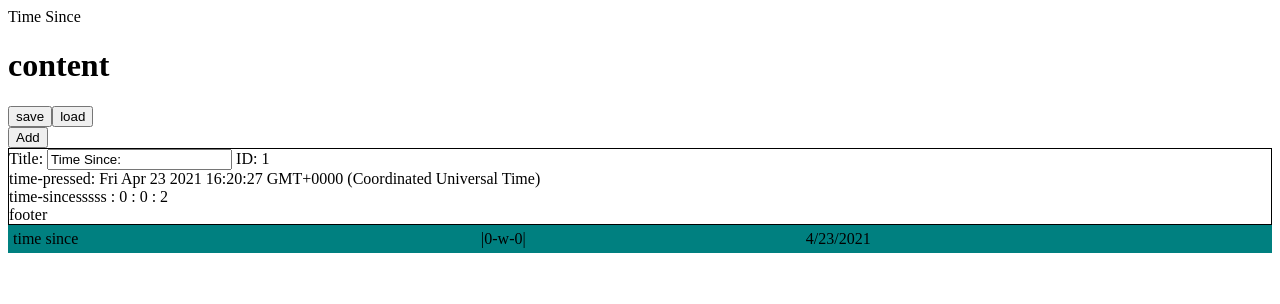
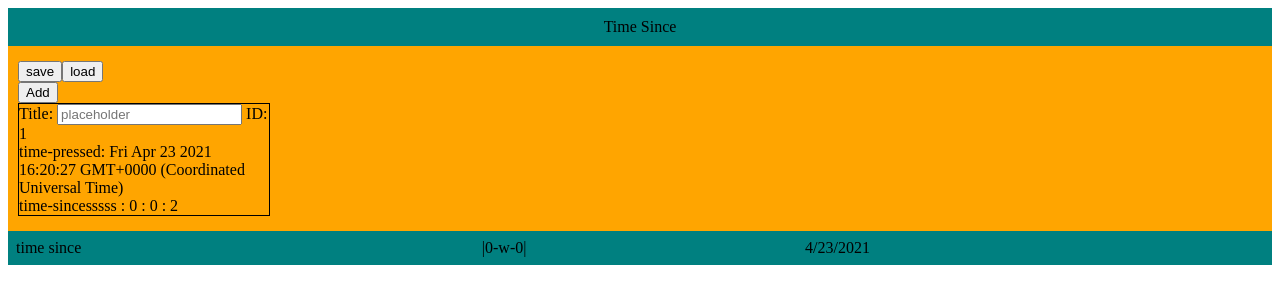
Before and after one commit to heinzja/angular-time-since, an Angular app: page / in a window 1280 px wide. Both pictures are taken after a click on the button "Add". Shown: the top 304 px of the page. Built offline with nearby package versions, Linux system fonts and the light colour scheme.

Commit message:
5 files modified

```diff
--- a/src/app/app.component.html
+++ b/src/app/app.component.html
@@ -1,18 +1,16 @@
-<div>Time Since</div>
-<div>
-  <h1>content</h1>
-  <div>
+<div id="root">
+  <div id="header">Time Since</div>
+  <div id="content">
     <button>save</button>
     <button>load</button>
     <br />
     <button (click)="onAddNewTime()">Add</button>
+    <br />
+    <div>
       <div *ngFor="let item of item_list | keyvalue">
         <div>
-        <app-time-since-now
-          [id]="item.key"
-          [data]="item.value"
-          (updated_data)="this.onDataUpdate($event)"
-        ></app-time-since-now>
+          <app-time-since-now [id]="item.key" [data]="item.value" (updated_data)="this.onDataUpdate($event)">
+          </app-time-since-now>
         </div>
       </div>
     </div>
@@ -26,3 +24,4 @@
       </tr>
     </table>
   </div>
+</div>
--- a/src/app/app.component.scss
+++ b/src/app/app.component.scss
@@ -2,12 +2,25 @@ p {
   font-family: Lato;
 }
 
+#root {
+  background: orange;
+}
+
 #header {
+  text-align: center;
+  outline: 3px black;
+  margin-bottom: 5px;
+  padding: 10px;
   background: teal;
 }
 
+#content {
+  padding: 10px;
+}
+
 #footer {
-  outline: 1em black;
-  padding: 2px;
+  outline: 3px black;
+  margin-top: 5px;
+  padding: 5px;
   background: teal;
 }
--- a/src/app/app.component.ts
+++ b/src/app/app.component.ts
@@ -28,7 +28,7 @@ export class AppComponent {
     this.num_items++;
     const time = this.time_now;
     this.item_list[this.num_items] = {
-      title: "Time Since: ",
+      title: "",
       id: this.num_items,
       time_pressed: time
     };
--- a/src/app/time-since-now/time-since-now.component.html
+++ b/src/app/time-since-now/time-since-now.component.html
@@ -1,21 +1,21 @@
 <div class="parent">
-  <div>
+  <div id="header">
     Title:
     <input
       #input
+      placeholder="placeholder"
       [value]="this.data['title']"
       (keyup.enter)="updateTitle(input.value)"
     />
     ID: {{this.data['id']}}
   </div>
-  <div>
+  <div id="content">
     time-pressed: {{this.data['time_pressed']}}
     <br />
     <div *ngIf="this.time_now">
       time-sincesssss : {{time_since}}
     </div>
   </div>
-  <div>
-    footer
+  <div id="footer">
   </div>
 </div>
--- a/src/app/time-since-now/time-since-now.component.scss
+++ b/src/app/time-since-now/time-since-now.component.scss
@@ -1,5 +1,5 @@
 .parent {
-  max-width: 500em;
-  max-height: 500em;
+  max-width: 250px;
+  max-height: 250px;
   border: 1px solid black;
 }
```
Lines whose indentation alone changed are shown as unchanged.
